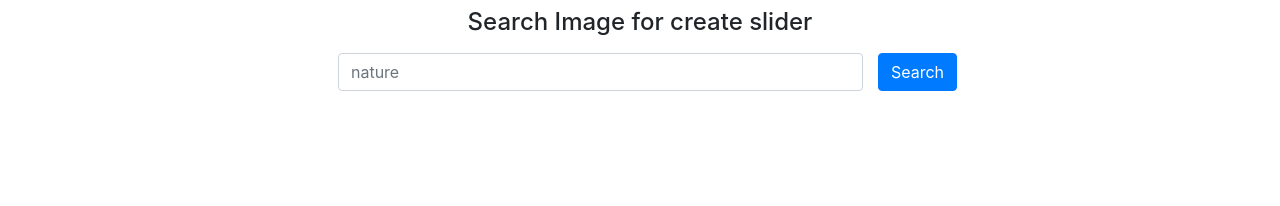
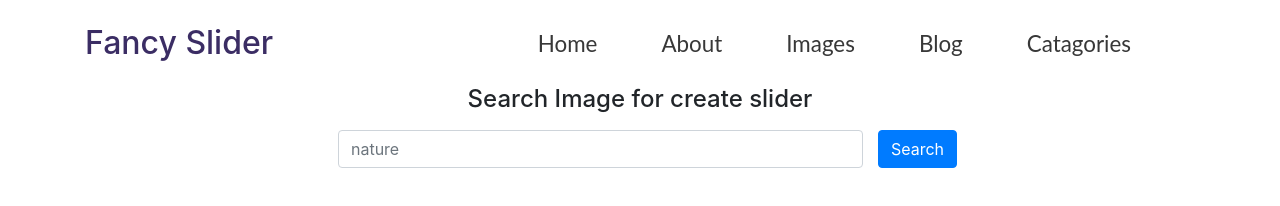
Before and after one commit to enamlimitless/fancy-slider-main, a plain HTML site: page index.html in a window 1280 px wide. Drawn offline with nearby package versions, Linux system fonts and the light colour scheme.

Commit message:
updating

```diff
--- a/app.js
+++ b/app.js
@@ -39,14 +39,14 @@ const getImages = (query) => {
 let slideIndex = 0;
 const selectItem = (event, img) => {
   let element = event.target;
-  // Problem Solved Selecting Image Toggle
-  element.classList.toggle('added');
-
   let item = sliders.indexOf(img);
   if (item === -1) {
     sliders.push(img);
+    element.classList.add('added');
   } else {
     //alert('Hey, Already added !')
+    sliders.splice(item, 1);
+    element.classList.remove("added");
   }
 }
 var timer
@@ -69,8 +69,7 @@ const createSlider = () => {
   document.querySelector('.main').style.display = 'block';
   // hide image aria
   imagesArea.style.display = 'none';
-  // Problem Solved
-  const duration = document.getElementById('create-slider').value //|| 1000;
+  const duration = document.getElementById('create-slider').value || 1000;
   sliders.forEach(slide => {
     let item = document.createElement('div')
     item.className = "slider-item";
--- a/index.html
+++ b/index.html
@@ -16,6 +16,27 @@
 </head>
 
 <body>
+
+<!-- custom add -->
+  <header id="header">
+    <div class="container clearfix">
+        <nav>
+            <div class="logo">
+                <a href="#"><h1>Fancy Slider</h1></a>
+            </div>
+            <ul class="main-nav">
+                <li><a href="#">Home</a></li>
+                <li><a href="#">About</a></li>
+                <li><a href="#">Images</a></li>
+                <li><a href="#">Blog</a></li>
+                <li><a href="#">Catagories</a></li>
+            </ul>
+        </nav>
+    </div>
+</header>
+
+
+
   <div class="container">
     <h4 class="mt-2 text-center">Search Image for create slider</h4>
     <div class="form-inline mt-3 d-flex justify-content-center">
@@ -47,6 +68,8 @@
       </div>
     </div>
   </div>
+
+
   <!-- Optional JavaScript -->
   <script src="./app.js"></script>
 </body>
--- a/style.css
+++ b/style.css
@@ -1,3 +1,44 @@
+// custom added
+#header{height:7rem;}
+#header .logo a{
+  text-decoration: none;
+  float:left;
+  color:#3B2D64;
+}
+#header .logo h1{font-size:2rem;}
+#header .logo{
+    float:left;
+    margin-top: 1.5rem;
+
+}
+#header .main-nav{
+  float:right;
+  list-style: none;
+}
+#header .main-nav li{
+  float:left;
+  margin-top: 1.7rem;
+  margin-right: 4rem;
+}
+#header .main-nav li a{
+  text-decoration: none;
+  color: #383838;
+  font-size:1.4rem;
+  font-family: 'Lato', sans-serif;
+ transition:0.3s ease;
+}
+
+
+.clearfix::after{
+  content: "";
+  display: table;
+  clear: both;
+  height: 0;
+}
+
+.wrapper{height:80vh;}
+
+
 #sliders {
   height: 400px;
   width: 60%;
@@ -55,6 +96,7 @@ img {
   display: none;
 }
 
+
 @media (max-width: 767px) {
   .justify-content-around.align-items-center.mt-3.gallery-header.mb-2 {
     flex-direction: column;
```
